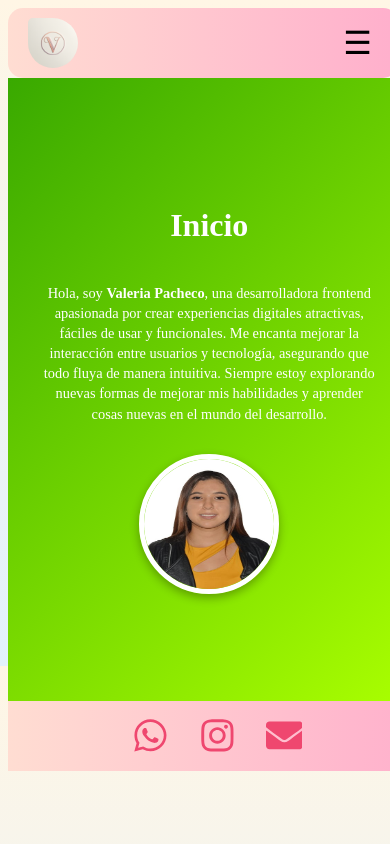
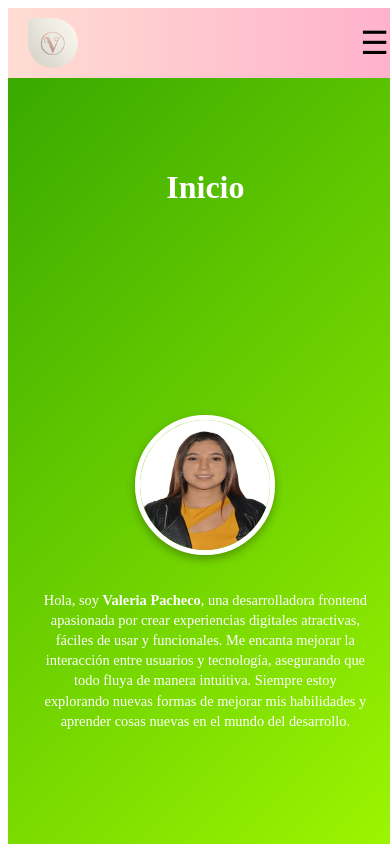
Before and after one commit to ValeriaPache/Nuevo_Portafolio_React, a React (Vite) app: page / in a window 390 px wide. Shown: the top 844 px of the page. Built offline with nearby package versions, Linux system fonts and the light colour scheme.

Commit message:
I was organizing the responsive in Home,Header and Footer

```diff
--- a/src/components/Layouts/Footer/Footer.css
+++ b/src/components/Layouts/Footer/Footer.css
@@ -44,9 +44,21 @@
     font-size: 1.8rem;
     color: #EF476F;
   }
+  @media (max-width: 455px) {
+    #root >.containerFooter{
+      width: 100%;
+      background-color: #FFAFCC;
+    }
+  }
   @media (max-width: 676px) {
     .containerFooter{
       width: 40%;
+    }
+  }
+
+  @media (max-width: 2150px) {
+    #root .containerFooter{
+      width: 98.11%;
     }
   }
 
--- a/src/components/Layouts/Header/StylesHeader.css
+++ b/src/components/Layouts/Header/StylesHeader.css
@@ -5,8 +5,6 @@
     align-items: center;
     background: linear-gradient(to right, #FFDDD2, #FFAFCC);
     padding: 10px 20px;
-    border-radius: 15px;
-
   }
 
   .containerHeader > .logo {
@@ -53,6 +51,17 @@
   }
 
   /* Responsive para móviles */
+
+  @media (max-width: 455px) {
+    #root  >.containerHeader {
+      width: 94%;
+    }
+  }
+  @media (max-width: 511px) {
+    #root  >.containerHeader {
+      width: 94%;
+    }
+  }
   @media (max-width: 768px) {
     .menu-toggle {
       display: block; /* Se muestra en pantallas pequeñas */
@@ -75,3 +84,43 @@
       display: flex; /* Muestra el menú cuando el botón es presionado */
     }
   }
+  @media (max-width: 786px) {
+    #root  >.containerHeader {
+      width: 92%;
+    }
+  }
+  @media (max-width: 910px) {
+    #root  >.containerHeader {
+      width: 92%;
+    }
+  }
+  @media (max-width: 938px) {
+    #root  >.containerHeader {
+      width: 93%;
+    }
+  }
+  @media (max-width: 1002px) {
+    #root  >.containerHeader {
+      width: 93%;
+    }
+  }
+  @media (max-width: 1166px) {
+    #root  >.containerHeader {
+      width: 93%;
+    }
+  }
+  @media (max-width: 1284px) {
+    #root  >.containerHeader {
+      width: 93%;
+    }
+  }
+  @media (max-width: 1876px) {
+    #root  >.containerHeader {
+      width: 94%;
+    }
+  }
+  @media (max-width: 2150px) {
+    #root  >.containerHeader {
+      width: 98.11%;
+    }
+  }
--- a/src/components/Pages/Home/Home.jsx
+++ b/src/components/Pages/Home/Home.jsx
@@ -7,6 +7,9 @@ export const Home = () => {
     <div className='containerHome'>
       <h2 className="title">Inicio</h2>
       <div className="content">
+      <div className="imageContainer">
+          <img src={logo} alt="Valeria Pacheco" className="profileImage" />
+        </div>
         <div className="textContainer">
           <p>
             Hola, soy <strong>Valeria Pacheco</strong>, una desarrolladora frontend apasionada por
@@ -16,9 +19,7 @@ export const Home = () => {
             habilidades y aprender cosas nuevas en el mundo del desarrollo.
           </p>
         </div>
-        <div className="imageContainer">
-          <img src={logo} alt="Valeria Pacheco" className="profileImage" />
-        </div>
+
       </div>
     </div>
   );
--- a/src/components/Pages/Home/StylesHome.css
+++ b/src/components/Pages/Home/StylesHome.css
@@ -52,6 +52,18 @@
 }
 
 /* 📱 Responsividad */
+@media (max-width: 389px) {
+    .containerHome {
+        width: 100%;
+        height: 90vh;
+        background-color: antiquewhite;
+    }
+}
+@media (max-width: 455px) {
+    .containerHome {
+        width: 100%;
+    }
+}
 @media (max-width: 768px) {
     .containerHome {
         width: 95%;
@@ -82,6 +94,43 @@
     }
 }
 
+@media (max-width: 778px) {
+    .containerHome {
+        width: 89%;
+        height: 870px;
+    }
+}
+@media (max-width: 938px) {
+    .containerHome {
+        width: 90%;
+        height: 860px;
+    }
+}
+@media (max-width: 1002px) {
+    .containerHome {
+        width: 90%;
+        height: 860px;
+    }
+}
+@media (max-width: 1008px) {
+    .containerHome {
+        width: 90%;
+        height: 860px;
+    }
+}
+
+@media (max-width: 1876px) {
+    .content {
+        width: 100%;
+        height: 700px;
+    }
+}
+@media (max-width: 2150px) {
+    .containerHome {
+        width: 97%;
+        height: 885px;
+    }
+}
 /* Ajustes específicos para pantallas pequeñas (teléfonos) */
 @media (max-width: 480px) {
     .containerHome {
--- a/src/index.css
+++ b/src/index.css
@@ -1,15 +1,15 @@
-.containerBody{
-    width: 100%;
-    height: 650px;
-    background: linear-gradient(to bottom, #FFF6E5, #E3F2FD);
-    display: flex;
-    justify-content: center;
-    align-items: center;
-}
-.containerBody > #root{
+#root{
     width: 100%;
     height: 100%;
+    background-color:black ;
     display: flex;
     align-items: center;
     display: grid;
 }
+
+@media (max-width: 2150px) {
+    #root{
+        width: 100%;
+
+    }
+  }
```
